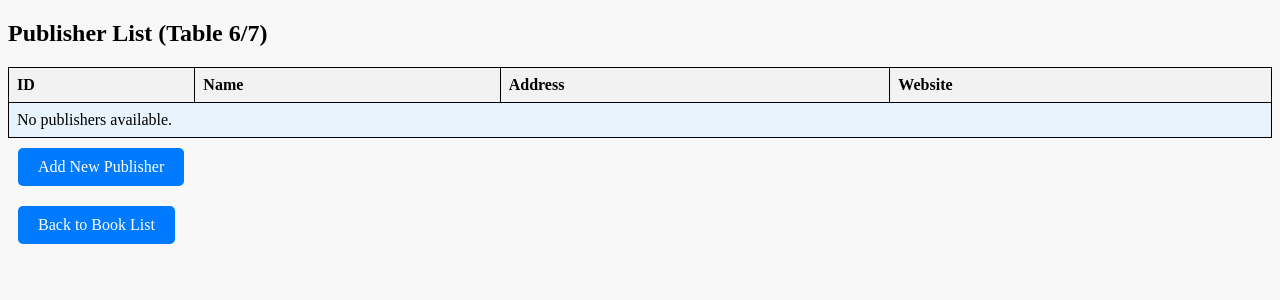
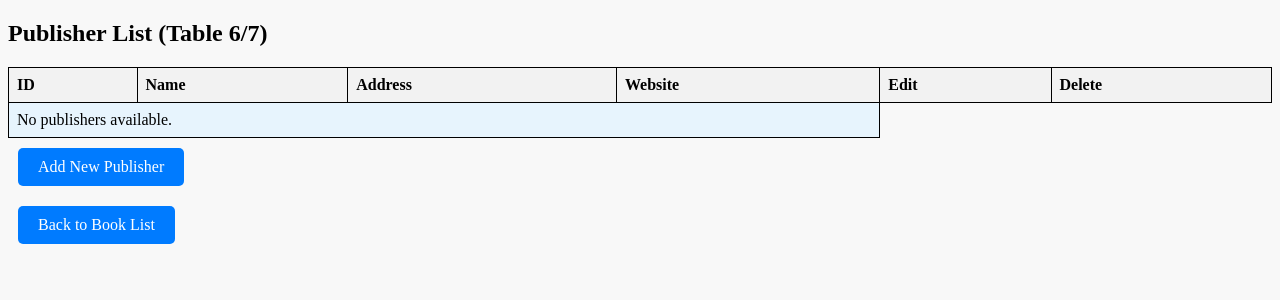
Before and after one commit to klausware/OnlineLibraryDB, a Django app: page /publishers/ in a window 1280 px wide. Shown: the top 300 px of the page. Run offline with Django 5.2, Linux system fonts and the light colour scheme; data that the repository does not hold is empty.

Commit message:
Added edit and delete ops to Publishers list

```diff
--- a/library/webapp/templates/webapp/publisher_list.html
+++ b/library/webapp/templates/webapp/publisher_list.html
@@ -27,6 +27,8 @@
             <th>Name</th>
             <th>Address</th>
             <th>Website</th>
+            <th>Edit</th>
+            <th>Delete</th>
         </tr>
         {% for publisher in publishers %}
         <tr>
@@ -34,6 +36,13 @@
             <td>{{ publisher.name }}</td>
             <td>{{ publisher.address }}</td>
             <td><a href="{{ publisher.website }}">{{ publisher.website }}</a></td>
+            <td><a href="{% url 'edit_publisher' publisher.id %}" class="button-style">Edit</a></td>
+            <td>
+                <form action="{% url 'delete_publisher' publisher.id %}" method="post">
+                    {% csrf_token %}
+                    <input type="submit" value="Delete" onclick="return confirm('Are you sure?');" class="button-style">
+                </form>
+            </td>
         </tr>
         {% empty %}
         <tr>
--- a/library/webapp/urls.py
+++ b/library/webapp/urls.py
@@ -25,6 +25,8 @@ urlpatterns = [
     path('review/delete/<int:review_id>/', views.delete_review, name='delete_review'),
     path('publishers/', views.publisher_list, name='publisher_list'),
     path('publishers/add/', views.add_publisher, name='add_publisher'),
+    path('publishers/edit/<int:publisher_id>/', views.edit_publisher, name='edit_publisher'),
+    path('publishers/delete/<int:publisher_id>/', views.delete_publisher, name='delete_publisher'),
     #VIEWS
     path('combined-books/', views.combined_book_list, name='combined_book_list'),
     path('borrowers-and-reviews/', views.book_borrowing_review_list, name='borrowers_and_reviews'),
--- a/library/webapp/views.py
+++ b/library/webapp/views.py
@@ -290,6 +290,25 @@ def add_publisher(request):
         form = PublisherForm()
     return render(request, 'webapp/add_publisher.html', {'form': form})
 
+def edit_publisher(request, publisher_id):
+    publisher = get_object_or_404(Publisher, id=publisher_id)
+    if request.method == 'POST':
+        form = PublisherForm(request.POST, instance=publisher)
+        if form.is_valid():
+            form.save()
+            return redirect('publisher_list')
+    else:
+        form = PublisherForm(instance=publisher)
+    return render(request, 'webapp/edit_publisher.html', {'form': form})
+
+def delete_publisher(request, publisher_id):
+    publisher = get_object_or_404(Publisher, id=publisher_id)
+    if request.method == 'POST':
+        publisher.delete()
+        return redirect('publisher_list')
+    return render(request, 'webapp/confirm_delete_publisher.html', {'publisher': publisher})
+
+
 # VIEWS
 
 def combined_book_list(request):
```
Also changed, not shown: library/webapp/templates/webapp/delete_publisher.html (added, +10 -0 lines), library/webapp/templates/webapp/edit_publisher.html (added, +13 -0 lines).
